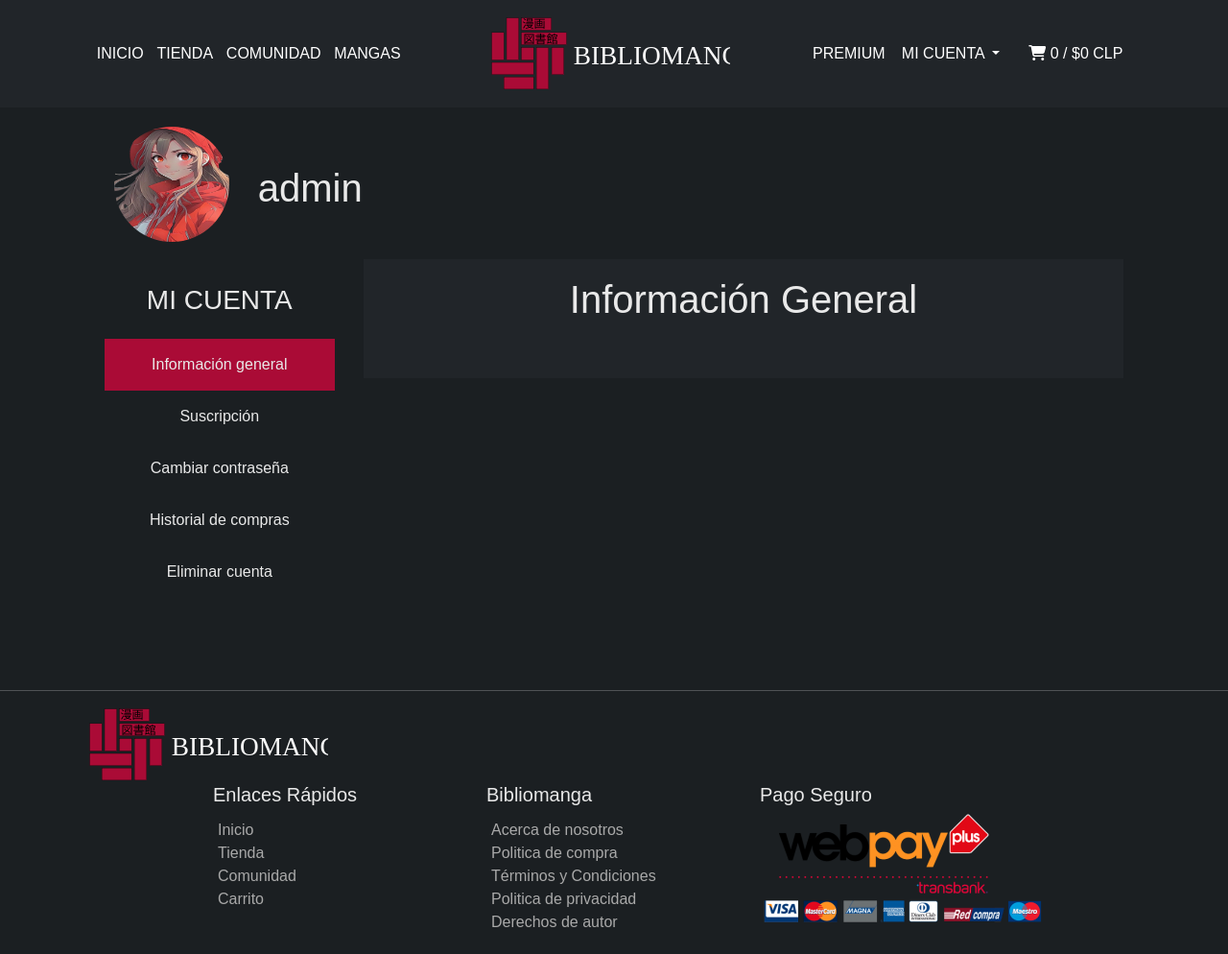
After one commit to elotrodiegoluna/Bibliomanga, a Django app: page /users/account/information in a window 1280 px wide. The commit adds this page. Shown: the whole page at 96% size. Run offline with Django 4.2, Linux system fonts and the light colour scheme; a user stored in the database is signed in; data comes from the database, SQL or seed files in the repository; parts of the project's set-up code (start-up, migrations or seed data) failed here and were passed over; some libraries are stand-ins or nearby versions.

Commit message:
avatar personalizados

```diff
--- a/bmanga/templates/base.html
+++ b/bmanga/templates/base.html
@@ -69,7 +69,7 @@
                   Mi cuenta
                 </a>
                 <ul class="dropdown-menu dropdown-menu-dark" aria-labelledby="homenav-dropdown">
-                  <li><a class="dropdown-item" href="#">Mi perfil</a></li>
+                  <li><a class="dropdown-item" href="{% url 'myaccount' %}">Configurar cuenta</a></li>
                   <li><a class="dropdown-item" href="{% url 'myorders' %}">Mis pedidos</a></li>
                   {% if user.is_superuser or user.is_admin or user.is_staff %}
                     <li><a class="dropdown-item" href="{% url 'adminmain' %}">Panel administrador</a></li>
--- a/core/urls.py
+++ b/core/urls.py
@@ -28,6 +28,8 @@ from users.views import (
     premium_success_view,
     order_view,
     orderdetails_view,
+    accountinfo_view,
+    change_avatar,
 )
 
 from bmanga.views import (
@@ -99,6 +101,8 @@ urlpatterns = [
     path('mangas/<str:manga_name>', mangapage_view, name='mangapage'),
     path('mangas/delete-review/<int:id>', delete_review, name='deletereview'),
     # usuarios
+    path('users/account/change-avatar/', change_avatar, name='changeavatar'),
+    path('users/account/information', accountinfo_view, name='myaccount'),
     path('user/orders', order_view, name='myorders'),
     path('user/order-details/<str:buy_order>/', orderdetails_view, name='order-details'),
     ] + static(settings.MEDIA_URL, document_root=settings.MEDIA_ROOT) + \
--- a/mangas/templates/mangapage.html
+++ b/mangas/templates/mangapage.html
@@ -1,6 +1,6 @@
 {% extends 'base.html' %}
 
-{% block title %}{% endblock %}
+{% block title %}{{ mangas.0.nombre }} en{% endblock %}
 
 {% load static %}
 
@@ -107,7 +107,7 @@
         <div class="form-container user-review">
             <div class="d-flex flex-start align-items-center">
                 <img class="rounded-circle shadow-1-strong me-3"
-                  src="https://mdbcdn.b-cdn.net/img/Photos/Avatars/img%20(19).webp" alt="avatar" width="60"
+                  src="{{ user_review.usuario.avatar.url }}" alt="avatar" width="60"
                   height="60" />
                 <div>
                     <h6 class="user-name fw-bold mb-1">{{ user_review.usuario.username }}</h6>
@@ -136,7 +136,7 @@
         <div class="form-container">
             <div class="d-flex flex-start align-items-center">
                 <img class="rounded-circle shadow-1-strong me-3"
-                  src="https://mdbcdn.b-cdn.net/img/Photos/Avatars/img%20(19).webp" alt="avatar" width="60"
+                  src="{{ review.usuario.avatar.url }}" alt="avatar" width="60"
                   height="60" />
                 <div>
                     <h6 class="user-name fw-bold mb-1">{{ review.usuario.username }}</h6>
--- a/users/forms.py
+++ b/users/forms.py
@@ -3,6 +3,13 @@ from django.contrib.auth.forms import UserCreationForm
 from django.contrib.auth import authenticate
 
 from users.models import User
+from .validators import *
+
+class CambiarAvatarForm(forms.ModelForm):
+    class Meta:
+        model = User
+        fields = ['avatar']
+
 
 class RegistrationForm(UserCreationForm):
     email = forms.EmailField(label='email', max_length=64)
--- /dev/null
+++ b/users/static/css/myaccount.css
@@ -0,0 +1,135 @@
+body {
+    background: #1b1f22;
+}
+
+@media (min-width: 61.25em) {
+    .erc-account .page-layout {
+        align-items: flex-start;
+        display: flex;
+    }
+}
+
+.content-wrapper {
+    box-sizing: border-box;
+    margin: 0 auto;
+    max-width: 83%;
+}
+
+.account-navigation {
+    display: block;
+    flex: 0 0 15rem;
+    margin-right: 1.875rem;
+    max-width: 15rem;
+    -webkit-user-select: none;
+    user-select: none;
+    padding-top: 26px;
+    padding-bottom: 80px;
+}
+
+.navigation-section h3 {
+    text-align: center;
+    padding-bottom: 15px;
+    text-transform: uppercase;
+}
+
+.nav-link {
+    padding-bottom: 15px;
+    padding-top: 15px;
+    text-align: center;
+}
+
+.nav-link:hover {
+    background-color: #aa0b36;
+}
+
+.nav-link.active {
+    background-color: #aa0b36;
+}
+
+
+.erc-account .account-content {
+    flex: 1;
+}
+
+.account-content-settings {
+    background: #212529;
+    padding: 18px 70px 50px 70px;
+    text-align: center;
+}
+
+.content-wrapper.section-avatar {
+    flex-direction: row;
+    justify-content: space-between;
+    display: flex;
+    padding: 60px 0 18px 10px;
+}
+
+.account-user-info {
+    display: flex;
+}
+
+.avatar-image-wrapper {
+    height: 7.5rem;
+    margin-right: 1.875rem;
+    margin-top: -2.5rem;
+    width: 7.5rem;
+}
+
+.avatar {
+    border-radius: 50%;
+    overflow: hidden;
+    padding-top: 100%;
+    position: relative;
+    width: 100%;
+}
+
+.content-image {
+    height: calc(100% + .125rem);
+    left: -.0625rem;
+    position: absolute;
+    top: -.0625rem;
+    width: calc(100% + .125rem);
+}
+
+.content-image-img {
+    display: block;
+    height: 100%;
+    width: 100%;
+}
+
+.content-image-img:hover {
+    cursor: pointer;
+}
+
+.content-image-img .overlay:hover {
+    opacity: 1;
+
+}
+.content-image-img .text:hover {
+    opacity: 1;
+}
+
+.overlay {
+    position: absolute;
+    top: 0;
+    left: 0;
+    width: 100%;
+    height: 100%;
+    background-color: rgba(0, 0, 0, 0.5); /* Ajusta la opacidad y el color de fondo según tus necesidades */
+    opacity: 0;
+    transition: opacity 0.3s;
+    pointer-events: none;
+  }
+
+  .text {
+    position: absolute;
+    top: 50%;
+    left: 50%;
+    transform: translate(-50%, -50%);
+    color: #fff;
+    font-size: 16px;
+    font-weight: bold;
+    opacity: 0;
+    transition: opacity 0.3s;
+    pointer-events: none;
+  }
--- /dev/null
+++ b/users/templates/myaccount/account_base.html
@@ -0,0 +1,96 @@
+{% extends 'base.html' %}
+
+{% block title %}Mi cuenta en{% endblock %}
+
+{% load static %}
+
+{% block styles %}
+<link type="text/css" rel="stylesheet" href="{% static 'css/myaccount.css' %}"/>
+{% endblock %}
+
+{% block content %}
+
+<div class="erc-account">
+    <div class="account-header">
+        <div class="content-wrapper section-avatar">
+            <div class="account-user-info">
+                <form id="cambiar-avatar-form" method="post" enctype="multipart/form-data" action="{% url 'changeavatar' %}">
+                    {% csrf_token %}
+                    <div class="avatar-image-wrapper">
+                        <div class="avatar">
+                            <div class="content-image">
+                                <picture>
+                                    <img class="content-image-img" src=" {{ usuario.avatar.url }}" alt="avatar">
+                                </picture>
+                                <div class="overlay"></div>
+                                <div class="text">Cambiar avatar</div>
+                            </div>
+                        </div>
+                    </div>
+                    <input style="display: none;" type="file" id="avatar-input" name="avatar_submit">
+                    <button style="display: none;" id='avatar-button' type="submit" name="avatar_submit">Guardar</button>
+                </form>
+                <div class="user-info-wrapper">
+                    <h1>{{ usuario.username }}</h1>
+                </div>
+            </div>
+        </div>
+    </div>
+    <div class="content-wrapper">
+        <div class="page-layout">
+            <div class="account-navigation">
+                <div class="navigation-section">
+                    <h3>Mi cuenta</h3>
+                    <a class="information nav-link" href="#">Información general</a>
+                    <a class="premium nav-link" href="#">Suscripción</a>
+                    <a class="password-change nav-link" href="#">Cambiar contraseña</a>
+                    <a class="history nav-link" href="#">Historial de compras</a>
+                    <a class="delete-account nav-link" href="#">Eliminar cuenta</a>
+                </div>
+            </div>
+            <div class="account-content">
+                {% block account-content %}
+                {% endblock %}
+            </div>
+        </div>
+    </div>
+</div>
+<hr>
+
+<script>
+    // Obtener el valor después de la última barra en la URL
+    var pathArray = window.location.pathname.split('/').filter(Boolean).pop();
+    // Buscar elementos con la misma clase que el valor obtenido
+    var elementsWithSameClass = document.getElementsByClassName(pathArray);
+    // Agregar la clase "active" a los elementos encontrados
+    for (var i = 0; i < elementsWithSameClass.length; i++) {
+      elementsWithSameClass[i].classList.add('active');
+    }
+
+    // cambiar foto
+    var avatar = document.querySelector('.content-image-img');
+    var avatarInput = document.querySelector('#avatar-input')
+    var cambiarAvatarForm = document.querySelector('#cambiar-avatar-form')
+    // evento al hacer click en el avatar
+    avatar.addEventListener('click', function() {
+        avatarInput.click();
+    });
+    // si se cambia de archivo en la seleccion
+    avatarInput.addEventListener('change', function() {
+        cambiarAvatarForm.submit();
+    });
+
+    // overlay y texto
+    var overlay = document.querySelector('.overlay');
+    var text = document.querySelector('.text');
+    avatar.addEventListener('mouseenter', function() {
+        overlay.style.opacity = '1';
+        text.style.opacity = '1';
+    });
+    avatar.addEventListener('mouseleave', function() {
+        overlay.style.opacity = '0';
+        text.style.opacity = '0';
+    });
+
+</script>
+{% endblock %}
--- /dev/null
+++ b/users/templates/myaccount/account_info.html
@@ -0,0 +1,13 @@
+{% extends 'myaccount/account_base.html' %}
+
+{% block title %}Mi cuenta en{% endblock %}
+
+{% load static %}
+
+
+{% block account-content %}
+<div class="account-content-settings">
+    <h1>Información General</h1>
+
+</div>
+{% endblock %}
--- a/users/views.py
+++ b/users/views.py
@@ -1,17 +1,98 @@
 from django.shortcuts import render, redirect, get_object_or_404
+from django.http import HttpResponseRedirect
 from django.contrib.auth.decorators import login_required
 from django.contrib.auth import login, authenticate, logout
 from django.urls import reverse
+from django.conf import settings
+import os
+
 import random
 import string
 
-from users.forms import RegistrationForm, AuthForm
+from .forms import RegistrationForm, AuthForm, CambiarAvatarForm
 from store.models import Cart, Producto
 from .models import *
 
 #TRANSBANK
 import transbank
 from transbank.webpay.webpay_plus.transaction import Transaction, WebpayOptions, IntegrationCommerceCodes, IntegrationApiKeys
+
+@login_required
+def change_avatar(request):
+    print('changeavatar')
+    print(request.POST)
+    if request.user.is_authenticated:
+        if request.method == 'POST':
+            print('AVATAR POST')
+            form = CambiarAvatarForm(request.POST, request.FILES, instance=request.user)
+
+            if form.is_valid():
+                usuario = User.objects.get(id=request.user.id)
+                # guardar formulario
+                form.save()
+                # conseguir archivo subido
+                avatar_file = request.FILES['avatar_submit']
+                filename = avatar_file.name # nombre del archivo
+                user_folder = str(usuario.username) # nombre de la carpeta
+
+                # crear carpeta del usuario si no existe
+                user_folder_path = os.path.join(settings.MEDIA_ROOT, 'avatars', user_folder)
+                os.makedirs(user_folder_path, exist_ok=True)
+
+                # construir ruta completa
+                file_path = os.path.join(user_folder_path, filename)
+                print(file_path)
+
+                # guardar el archivo
+                with open(file_path, 'wb+') as destination:
+                    for chunk in avatar_file.chunks():
+                        destination.write(chunk)
+
+                # aca deberia eliminarse la foto anterior y renombrar la de ahora a avatar
+                    # no da el tiempo / no tiene importancia ahora
+
+                # path relativo a la foto (sin carpetas de windows)
+                relative_path = os.path.relpath(file_path, settings.MEDIA_ROOT)
+
+                usuario.avatar = relative_path
+                usuario.save()
+
+                return HttpResponseRedirect(request.META.get('HTTP_REFERER'))
+            else:
+                print(form.errors)
+        else:
+            form = CambiarAvatarForm(instance=request.user)
+        return HttpResponseRedirect(request.META.get('HTTP_REFERER'))
+
+
+@login_required
+def accountinfo_view(request):
+    if request.user.is_authenticated:
+        context = {}
+        usuario = User.objects.get(id=request.user.id)
+
+
+        form_avatar = CambiarAvatarForm(instance=request.user)
+
+        if request.method == 'POST':
+            print('AVATAR POST')
+            print(request.POST)
+            if 'avatar_submit' in request.POST:
+                print('AVATAR SUBMIT IN REQUEST')
+                form_avatar = CambiarAvatarForm(request.POST, request.FILES, instance=usuario)
+                if form_avatar.is_valid():
+                    print('AVATAR IS VALID')
+                    form_avatar.save()
+                    return HttpResponseRedirect(request.META.get('HTTP_REFERER'))
+                #elif
+
+        context = {
+            'usuario': usuario,
+            'form_avatar': form_avatar,
+        }
+
+        return render(request, 'myaccount/account_info.html', context)
+
 
 @login_required
 def orderdetails_view(request, buy_order):
```
Also changed, not shown: users/models.py (+8 -0 lines), users/validators.py (added, +16 -0 lines), media/avatars/001.jpg (added), media/avatars/Captura de pantalla 2023-06-22 113427.png (added), media/avatars/admin/301207742260211.webp (added), media/avatars/admin/sammy-hall-abstractsoul.jpg (added), media/avatars/admin/wp3551791-red-dead-redemption-wallpaper-1920x1080.jpg (added), media/avatars/default.png (added), media/avatars/sammy-hall-abstractsoul.jpg (added), media/avatars/wp3551791-red-dead-redemption-wallpaper-1920x1080.jpg (added), users/migrations/0021_user_avatar_user_creador_user_fecha_nacimiento.py (added), users/migrations/0022_alter_user_avatar.py (added).
